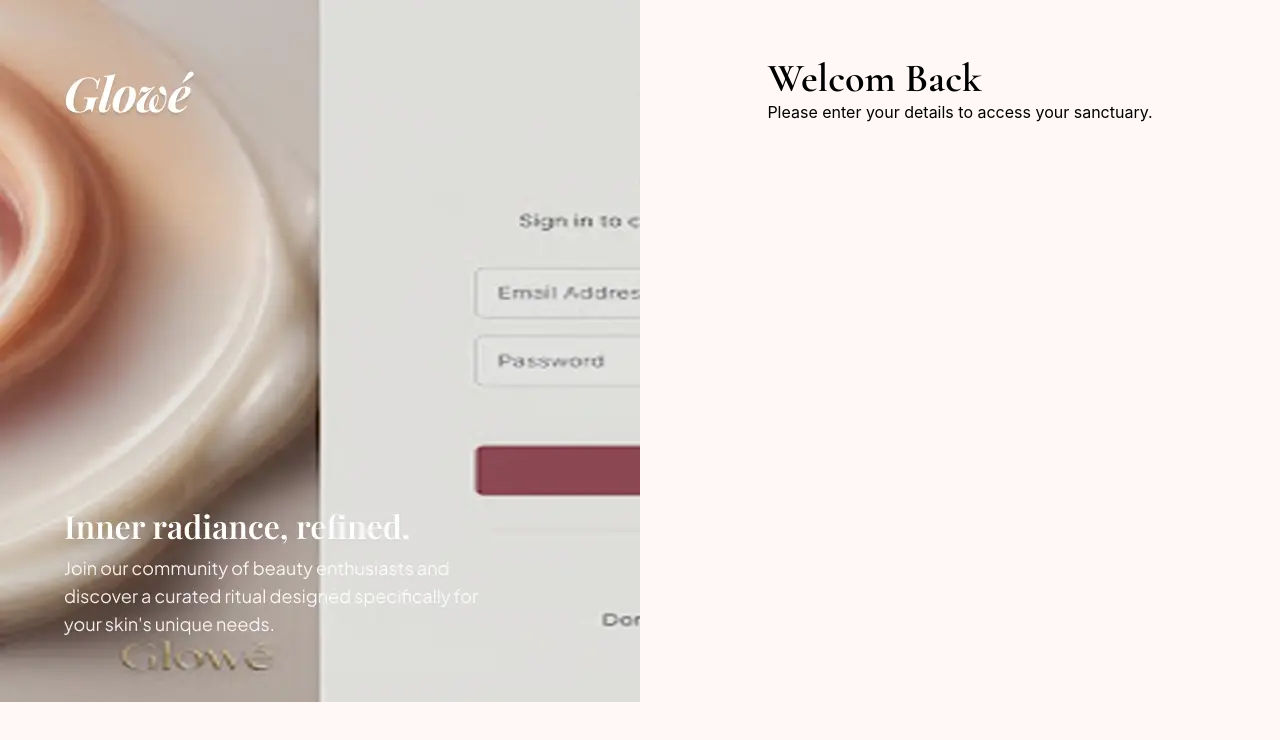
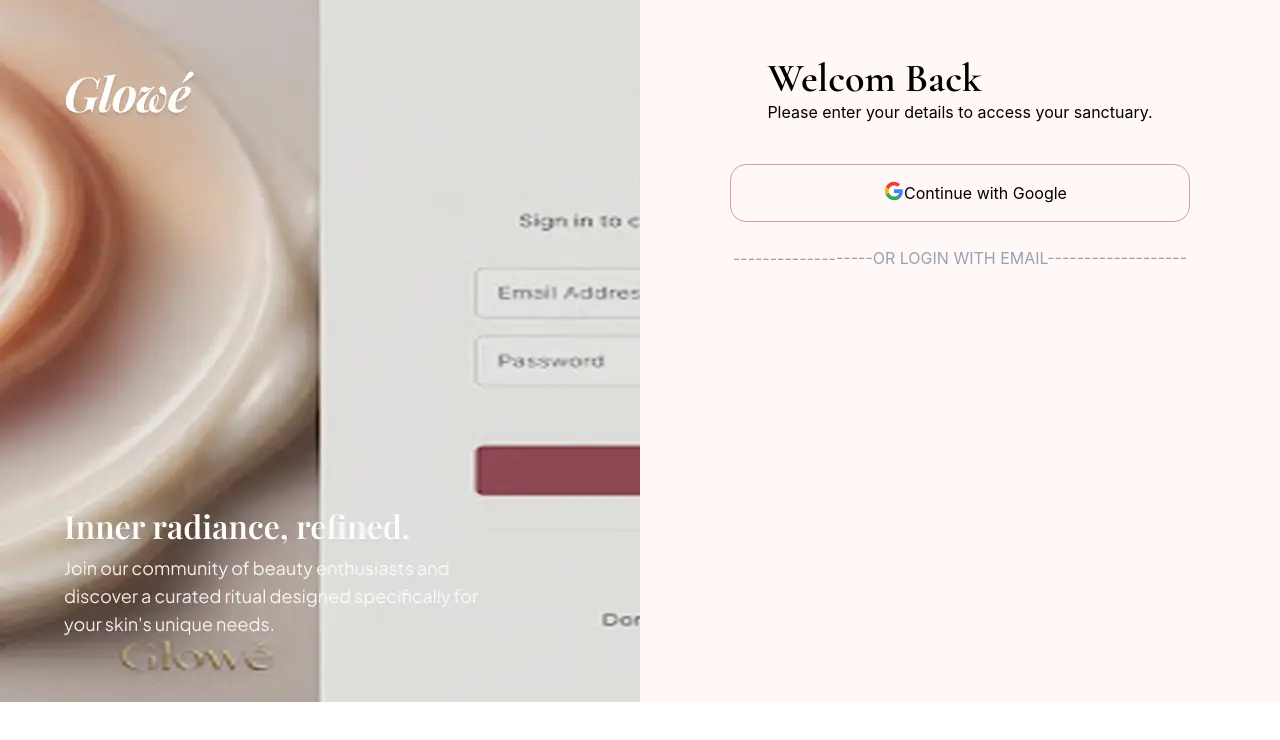
Before and after one commit to renad-nofal/My-Glow-Project, a website: page login.html in a window 1280 px wide. Drawn offline with nearby package versions, Linux system fonts and the light colour scheme.

Commit message:
section2 in login page

```diff
--- a/login.html
+++ b/login.html
@@ -12,12 +12,20 @@
 <body>
     <section class=" lg:grid grid-cols-2 bg-background ">
 
-        <img src="./images/LoginPage_Images/background_imgForLogin.webp" class="max-lg:hidden" />
-        <div  class="container flexCol ">
-            <div class="mt-16 max-lg: h-screen max-xxs:ml-7.5">
+        <img src="./images/LoginPage_Images/background_imgForLogin.webp" class="  max-lg:hidden " />
+        <div  class="container flexCol bg-background max-sm:m-auto">
+
+            <div class="mt-16 max-xxs:ml-7.5">
                 <h1 class="font-Garamond pb-2 ">Welcom Back</h1>
-                <p >Please enter your details to access your sanctuary.</p>
-            </div>
+                <p class="max-md:text-[0.813rem] max-xs:text-[0.625rem]">Please enter your details to access your sanctuary.</p>
+
+       </div>
+
+       <div class="mb-6 mt-10">
+         <button class=" border-borderColor hover:scale-75 flex "> <img src="./images/LoginPage_Images/google_Icon.svg" class="max-xs:w-3"/> <a href="#">Continue with Google</a> </button>
+      </div>
+         <p class="text-gray-400 max-md:text-[10px] max-sm:text-[8px]">-------------------OR LOGIN WITH EMAIL-------------------</p>
+
         </div>
     </section>
 
--- a/src/input.css
+++ b/src/input.css
@@ -6,8 +6,9 @@
     --color-interbackground:#825158;
     --color-text:#514345;
     --font-Garamond:"Cormorant Garamond";
-    --breakpoint-xs:322px;
+    --breakpoint-xs:340px;
     --breakpoint-xxs:238px;
+    --color-borderColor:#D89CA4;
 
 }
 @layer base{
@@ -28,12 +29,26 @@
 
     }
 }
-p{
-    @variant max-md{
-        font-size :0.813rem;
+
+button{
+    padding: 16px 122.5px 16px 153.5px;
+    border-radius: 16px;
+    cursor: pointer;
+    border:solid ;
+    border-width: 1px;
+
+    @variant max-sm{
+padding: 10px 80px 10px 110px;
+ font-size: 0.713rem;
+ font-weight:400;
     }
     @variant max-xs{
-        font-size :0.625rem;
+        padding: 10px 50px 10px 70px;
+        font-size: 0.6rem;
+    }
+    @variant max-xxs{
+padding: 10px 30px 10px 50px;
+        font-size: 0.5rem;
     }
 
 }
```
Also changed, not shown: index.html (+2 -2 lines), images/LoginPage_Images/google_Icon.svg (renamed from images/LoginPage_Images/SVG.svg), src/output.css.
